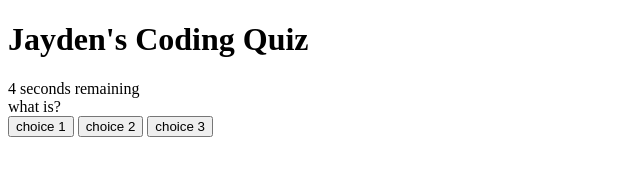
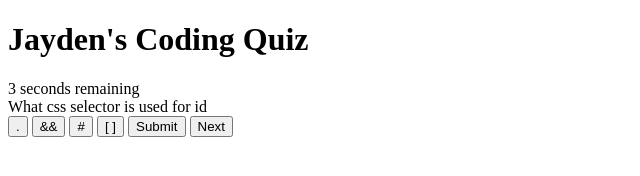
Before and after one commit to deafboi6/Code-Quiz, a plain HTML site: page index.html in a window 1280 px wide. Both pictures are taken after a click on the button "Start Quiz!". Shown: the whole page, without its empty margins (0-640 px from the left). Drawn offline with Linux system fonts and the light colour scheme.

Commit message:
continued working on updating code

```diff
--- a/assets/css/style.css
+++ b/assets/css/style.css
@@ -9,3 +9,9 @@
 .hide {
     display: none;
 }
+
+.quiz__question__buttons {
+    display: flex;
+    flex-direction: column;
+    max-width: 200px;
+}
--- a/assets/js/script.js
+++ b/assets/js/script.js
@@ -3,29 +3,21 @@ var startEl = document.querySelector(".start-button");
 var quizScreen = document.querySelector(".quiz");
 var timerEl = document.querySelector(".quiz__timer");
 var questionEl = document.querySelector(".quiz__question");
-var quizButtonsEl = document.querySelector(".quiz__question__buttons")
+var quizButtonsEl = document.querySelector(".options-container")
 var answerEl = document.querySelector(".quiz__answer");
 var endScreen = document.querySelector(".end-screen");
 var finalScore = document.querySelector(".final-score");
 var highScore = document.querySelector(".high-score");
 var highScoreButton = document.querySelector(".high-score-button");
-
-var QUESTIONS = [
-    "How do you input a placeholder",
-    "1 + 1",
-    "2 + 2",
-    "3 + 3",
-    "4 + 4"
-]
-
+var captureHighScore = document.querySelector(".initials");
 var timeLeft = 5;
 
 // Event: Page loads
 // Intro screen loads
 // Quiz and end screen are hidden
+
 hideElement(quizScreen);
 hideElement(endScreen);
-
 // Event: User selects start quiz button
 // Hide intro screen, load quiz and start timer
 startEl.addEventListener("click", startQuiz);
@@ -33,42 +25,235 @@ hideElement(endScreen);
     showElement(quizScreen);
     hideElement(introScreen);
 
+    askQuestion();
     timerId = setInterval(countdown, 1000);
-        countdown;
+    countdown();
 }
+
+
 //timer function
 function countdown() {
-    if (timeLeft === -1) {
+    timerEl.textContent = timeLeft;
+
+
+    if (timeLeft === 0) {
         clearTimeout(timerId);
-        // hide quiz screen, reveal end screen;
         hideElement(quizScreen);
         showElement(endScreen);
+        finalScore.textContent = "Your score: " + timeLeft;
     } else {
         timerEl.textContent = timeLeft + " seconds remaining";
         timeLeft--;
     }
 }
 
-// Event: Quiz questions
-    // Have 5 questions
-        // Have 3 choices for each question
-        // Have 1 correct answer and 2 incorrect answer
-    // Once a question is answered, indicate whether it was correct or not
-        // If wrong answer is selected, take time out of timer
-    // Move to next question
-
-// Event: Quiz ends
-    // Hide quiz
-    // Reveal end screen
 function hideElement(el) {
     el.classList.add("hide");
 }
 function showElement(el) {
     el.classList.remove("hide");
 }
-    // Track score based off time
-        //Have input for high scores
-            // Localstore these high scores
-    // Have option to start quiz over
-        // Hide end screen
-        // Reveal Quiz screen
+
+var QUESTIONS = [{
+    id: 0,
+    q: "What css selector is used for id",
+    a: [{ text: ".", isCorrect: false},
+        { text: "&&", isCorrect: false},
+        { text: "#", isCorrect: true},
+        { text: "[ ]", isCorrect: false}],
+},
+
+    {id: 1,
+    q: "What would you use to dynamically format the UI",
+    a: [{ text: "HTML", isCorrect: false},
+        { text: "css", isCorrect: false},
+        { text: "javascript", isCorrect: true},
+        { text: "C#", isCorrect: false}],
+},
+    {id: 2,
+    q: "How do you link a css sheet?",
+    a: [{ text: "href='./js'", isCorrect: false},
+        { text: "<script src='./script.css'>", isCorrect: false},
+        { text: "<link rel='stylesheet' href ='./script.css />'", isCorrect: true},
+        { text: "<link href='script.css' />", isCorrect: false}],
+},
+    {id: 0,
+    q: "Which of the following is a string",
+    a: [{ text: "143.2", isCorrect: false},
+        { text: "hello", isCorrect: false},
+        { text: "'hello'", isCorrect: true},
+        { text: "[hello]", isCorrect: false}]
+}
+]
+
+// function correctChoice() {
+//     console.log("hello!");
+// }
+
+// PROBLEM: something is clicking through everything and then preventing further clicks from registering
+function askQuestion() {
+    console.log("hello");
+    var op1 = document.querySelector("#op1");
+    var op2 = document.querySelector("#op2");
+    var op3 = document.querySelector("#op3");
+    var op4 = document.querySelector("#op4");
+    var i = 0;
+    var nextEl = document.querySelector(".next");
+
+    // function addI(event) {
+    //     event.preventDefault();
+    //     i++
+    // }
+
+    // nextEl.addEventListener("click", addI());
+
+    questionEl.textContent = QUESTIONS[i].q;
+
+    op1.textContent = QUESTIONS[i].a[0].text;
+    op2.textContent = QUESTIONS[i].a[1].text;
+    op3.textContent = QUESTIONS[i].a[2].text;
+    op4.textContent = QUESTIONS[i].a[3].text;
+}
+
+
+
+
+
+// //////////////////////////////////////////////////////////////////////////////
+
+// Event: Quiz questions
+// Have 5 questions
+
+// Questions will be asked
+// const Questions = [{
+//     id: 0,
+//     q: "What is capital of India?",
+//     a: [{ text: "gandhinagar", isCorrect: false },
+//         { text: "Surat", isCorrect: false },
+//         { text: "Delhi", isCorrect: true },
+//         { text: "mumbai", isCorrect: false }
+//     ]
+
+// },
+// {
+//     id: 1,
+//     q: "What is the capital of Thailand?",
+//     a: [{ text: "Lampang", isCorrect: false, isSelected: false },
+//         { text: "phuket", isCorrect: false },
+//         { text: "Ayutthaya", isCorrect: false },
+//         { text: "Bangkok", isCorrect: true }
+//     ]
+
+// },
+// {
+//     id: 2,
+//     q: "What is the capital of Gujarat",
+//     a: [{ text: "surat", isCorrect: false },
+//         { text: "vadodara", isCorrect: false },
+//         { text: "gandhinagar", isCorrect: true },
+//         { text: "rajkot", isCorrect: false }
+//     ]
+
+// }
+
+// ]
+
+// // Set start
+// var start = true;
+
+// // Iterate
+// function iterate(id) {
+
+// // Getting the result display section
+// answerEl[0].innerText = "";
+
+// // Setting the question text
+// questionEl.innerText = Questions[id].q;
+
+// var op1 = document.querySelector("#op1");
+// var op2 = document.querySelector("#op2");
+// var op3 = document.querySelector("#op3");
+// var op4 = document.querySelector("#op4");
+
+// // Providing option text
+// op1.innerText = Questions[id].a[0].text;
+// op2.innerText = Questions[id].a[1].text;
+// op3.innerText = Questions[id].a[2].text;
+// op4.innerText = Questions[id].a[3].text;
+
+// // Providing the true or false value to the options
+// op1.value = Questions[id].a[0].isCorrect;
+// op2.value = Questions[id].a[1].isCorrect;
+// op3.value = Questions[id].a[2].isCorrect;
+// op4.value = Questions[id].a[3].isCorrect;
+
+// var selected = "";
+
+// // Show selection for op1
+// op1.addEventListener("click", () => {
+//     op1.style.backgroundColor = "lightgoldenrodyellow";
+//     op2.style.backgroundColor = "lightskyblue";
+//     op3.style.backgroundColor = "lightskyblue";
+//     op4.style.backgroundColor = "lightskyblue";
+//     selected = op1.value;
+// })
+
+// // Show selection for op2
+// op2.addEventListener("click", () => {
+//     op1.style.backgroundColor = "lightskyblue";
+//     op2.style.backgroundColor = "lightgoldenrodyellow";
+//     op3.style.backgroundColor = "lightskyblue";
+//     op4.style.backgroundColor = "lightskyblue";
+//     selected = op2.value;
+// })
+
+// // Show selection for op3
+// op3.addEventListener("click", () => {
+//     op1.style.backgroundColor = "lightskyblue";
+//     op2.style.backgroundColor = "lightskyblue";
+//     op3.style.backgroundColor = "lightgoldenrodyellow";
+//     op4.style.backgroundColor = "lightskyblue";
+//     selected = op3.value;
+// })
+
+// // Show selection for op4
+// op4.addEventListener("click", () => {
+//     op1.style.backgroundColor = "lightskyblue";
+//     op2.style.backgroundColor = "lightskyblue";
+//     op3.style.backgroundColor = "lightskyblue";
+//     op4.style.backgroundColor = "lightgoldenrodyellow";
+//     selected = op4.value;
+// })
+
+// // Grabbing the evaluate button
+// const evaluate = document.getElementsByClassName("submit");
+
+// // Evaluate method
+// evaluate[0].addEventListener("click", () => {
+//     if (selected == "true") {
+//         result[0].innerHTML = "Correct!";
+//         result[0].style.color = "green";
+//     } else {
+//         result[0].innerHTML = "Wrong";
+//         result[0].style.color = "red";
+//     }
+// })
+// }
+
+// if (start) {
+// iterate("0");
+// }
+
+// // Next button and method
+// const next = document.getElementsByClassName('next')[0];
+// var id = 0;
+
+// next.addEventListener("click", () => {
+// start = false;
+// if (id < 2) {
+//     id++;
+//     iterate(id);
+//     console.log(id);
+// }
+
+// })
--- a/index.html
+++ b/index.html
@@ -5,11 +5,11 @@
     <meta http-equiv="X-UA-Compatible" content="IE=edge">
     <meta name="viewport" content="width=device-width, initial-scale=1.0">
     <title>Code Quiz</title>
-    <link rel="stylesheet" type="text/css" href="./assets/css/style.css" />
+    <link rel="stylesheet" href="./assets/css/style.css" />
 </head>
 
 
-<body>
+<body">
     <main>
         <header><h1>Jayden's Coding Quiz</h1></header>
 
@@ -23,21 +23,24 @@
 
         <section class="quiz">
             <div class="quiz__timer"></div>
-            <div id="quiz__question"> what is?</div>
-            <div class="quiz__question__buttons">
-            <button>choice 1</button>
-            <button>choice 2</button>
-            <button>choice 3</button>
+            <div class="quiz__question"></div>
+                <div class="options-container">
+                    <button class="option" onclick="" id="op1">choice 1</button>
+                    <button class="option" id="op2">choice 2</button>
+                    <button class="option" id="op3">choice 3</button>
+                    <button class="option" id="op4">choice 4</button>
+
+                    <button class="submit">Submit</button>
+                    <button class="next">Next</button>
             </div>
-
             <div class="quiz__answer"></div>
         </section>
 
 
         <section class="end-screen">
-            <div class="final-score">Your score: 100</div>
+            <div class="final-score"></div>
             <div class="high-score">
-                <input placeholder="Put your initials in here!">
+                <input class="initials" placeholder="Put your initials in here!">
                     <button class="high-score-button">Enter high score</button>
             </div>
         </section>
```
Lines whose indentation alone changed are shown as unchanged.
